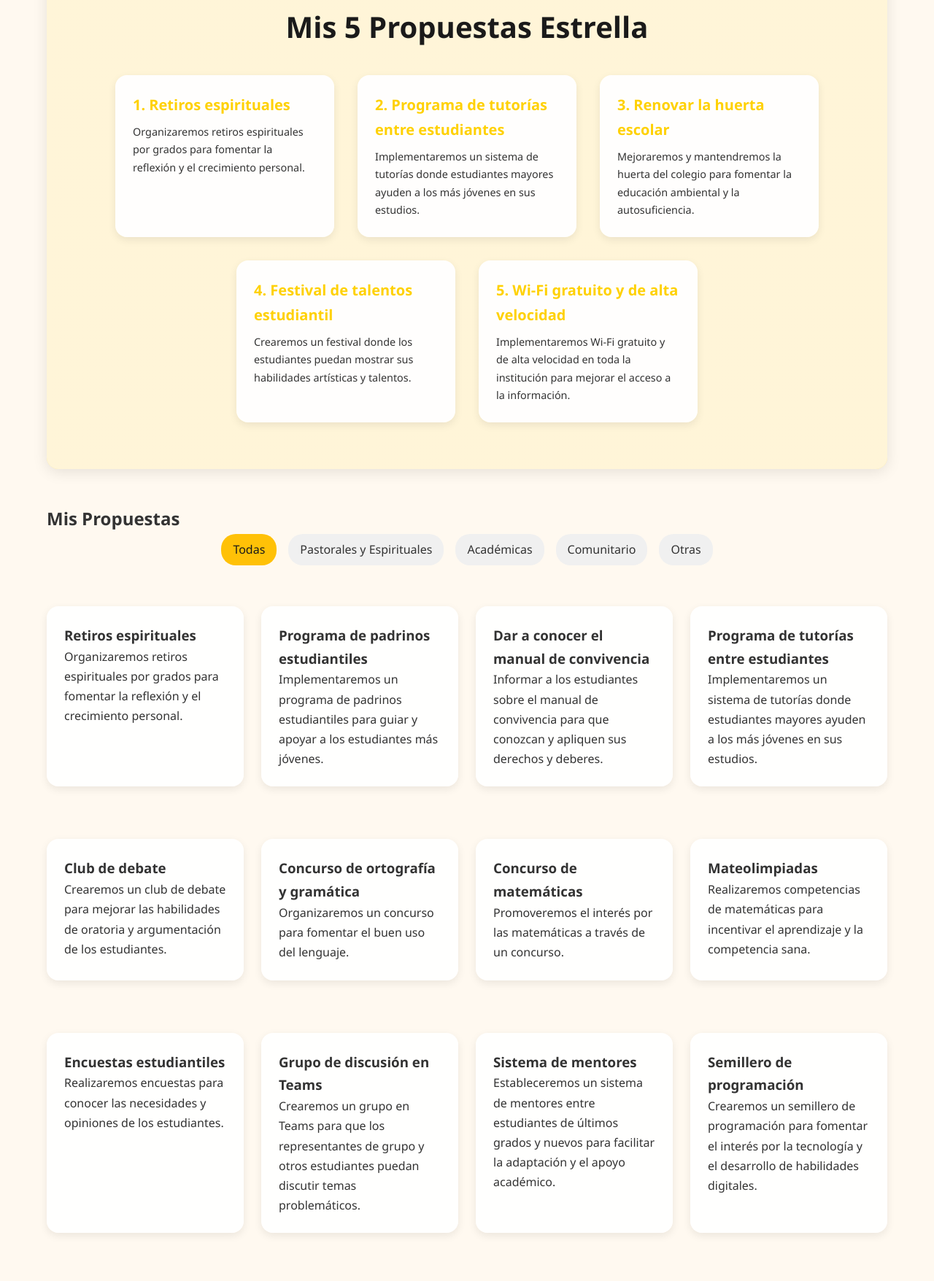
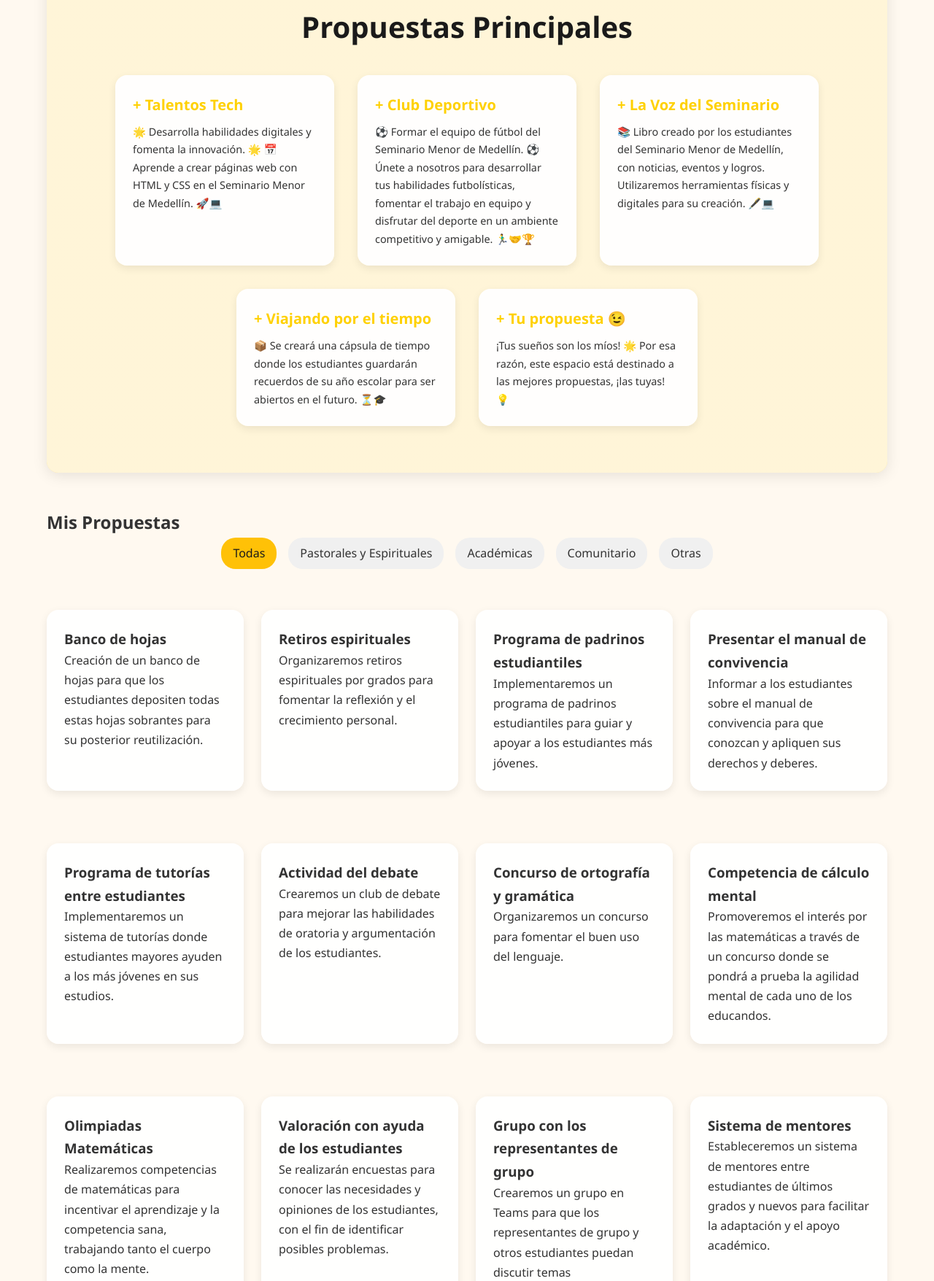
Before and after one commit to Osmolo6/JuanEstebanRuizTaborda.github.io, a plain HTML site: page index.html in a window 1280 px wide. Shown: the part 716-2472 px from the top of the page at 73% size. Drawn offline with Linux system fonts and the light colour scheme.

Commit message:
index.html

```diff
--- a/index.html
+++ b/index.html
@@ -35,27 +35,29 @@
         <div class="container">
             <!-- Sección de Propuestas Estrella -->
 <section id="propuestas-estrella" class="star-proposals">
-    <h2>Mis 5 Propuestas Estrella</h2>
+    <h2>Propuestas Principales</h2>
     <div class="star-proposals-list">
         <div class="star-proposal">
-            <h3>1. Retiros espirituales</h3>
-            <p>Organizaremos retiros espirituales por grados para fomentar la reflexión y el crecimiento personal.</p>
+            <h3>+ Talentos Tech</h3>
+            <p>🌟 Desarrolla habilidades digitales y fomenta la innovación. 🌟
+
+                📅 Aprende a crear páginas web con HTML y CSS en el Seminario Menor de Medellín. 🚀💻</p>
         </div>
         <div class="star-proposal">
-            <h3>2. Programa de tutorías entre estudiantes</h3>
-            <p>Implementaremos un sistema de tutorías donde estudiantes mayores ayuden a los más jóvenes en sus estudios.</p>
+            <h3>+ Club Deportivo</h3>
+            <p>⚽ Formar el equipo de fútbol del Seminario Menor de Medellín. ⚽ Únete a nosotros para desarrollar tus habilidades futbolísticas, fomentar el trabajo en equipo y disfrutar del deporte en un ambiente competitivo y amigable. 🏃‍♂️🤝🏆</p>
         </div>
         <div class="star-proposal">
-            <h3>3. Renovar la huerta escolar</h3>
-            <p>Mejoraremos y mantendremos la huerta del colegio para fomentar la educación ambiental y la autosuficiencia.</p>
+            <h3>+ La Voz del Seminario</h3>
+            <p>📚 Libro creado por los estudiantes del Seminario Menor de Medellín, con noticias, eventos y logros. Utilizaremos herramientas físicas y digitales para su creación. 🖋️💻</p>
         </div>
         <div class="star-proposal">
-            <h3>4. Festival de talentos estudiantil</h3>
-            <p>Crearemos un festival donde los estudiantes puedan mostrar sus habilidades artísticas y talentos.</p>
+            <h3>+ Viajando por el tiempo</h3>
+            <p>📦 Se creará una cápsula de tiempo donde los estudiantes guardarán recuerdos de su año escolar para ser abiertos en el futuro. ⏳🎓</p>
         </div>
         <div class="star-proposal">
-            <h3>5. Wi-Fi gratuito y de alta velocidad</h3>
-            <p>Implementaremos Wi-Fi gratuito y de alta velocidad en toda la institución para mejorar el acceso a la información.</p>
+            <h3>+ Tu propuesta 😉</h3>
+            <p>¡Tus sueños son los míos! 🌟 Por esa razón, este espacio está destinado a las mejores propuestas, ¡las tuyas! 💡</p>
         </div>
     </div>
 </section>
@@ -85,6 +87,11 @@
                 <div class="proposal-cards">
                     <!-- Ejemplos predeterminados -->
                     <article class="proposal-card pastorales">
+                        <h3>Banco de hojas</h3>
+                        <p>Creación de un banco de hojas para que los estudiantes depositen todas estas hojas sobrantes para su posterior reutilización.</p>
+                    </article>
+
+                    <article class="proposal-card pastorales">
                         <h3>Retiros espirituales</h3>
                         <p>Organizaremos retiros espirituales por grados para fomentar la reflexión y el crecimiento personal.</p>
                     </article>
@@ -95,7 +102,7 @@
                     </article>
 
                     <article class="proposal-card academicas">
-                        <h3>Dar a conocer el manual de convivencia</h3>
+                        <h3>Presentar el manual de convivencia</h3>
                         <p>Informar a los estudiantes sobre el manual de convivencia para que conozcan y apliquen sus derechos y deberes.</p>
                     </article>
 
@@ -105,7 +112,7 @@
                     </article>
 
                     <article class="proposal-card academicas">
-                        <h3>Club de debate</h3>
+                        <h3>Actividad del debate</h3>
                         <p>Crearemos un club de debate para mejorar las habilidades de oratoria y argumentación de los estudiantes.</p>
                     </article>
 
@@ -115,22 +122,22 @@
                     </article>
 
                     <article class="proposal-card academicas">
-                        <h3>Concurso de matemáticas</h3>
-                        <p>Promoveremos el interés por las matemáticas a través de un concurso.</p>
+                        <h3>Competencia de cálculo mental</h3>
+                        <p>Promoveremos el interés por las matemáticas a través de un concurso donde se pondrá a prueba la agilidad mental de cada uno de los educandos.</p>
                     </article>
 
                     <article class="proposal-card academicas">
-                        <h3>Mateolimpiadas</h3>
-                        <p>Realizaremos competencias de matemáticas para incentivar el aprendizaje y la competencia sana.</p>
+                        <h3>Olimpiadas Matemáticas</h3>
+                        <p>Realizaremos competencias de matemáticas para incentivar el aprendizaje y la competencia sana, trabajando tanto el cuerpo como la mente.</p>
                     </article>
 
                     <article class="proposal-card academicas">
-                        <h3>Encuestas estudiantiles</h3>
-                        <p>Realizaremos encuestas para conocer las necesidades y opiniones de los estudiantes.</p>
+                        <h3>Valoración con ayuda de los estudiantes</h3>
+                        <p>Se realizarán encuestas para conocer las necesidades y opiniones de los estudiantes, con el fin de identificar posibles problemas.</p>
                     </article>
 
                     <article class="proposal-card academicas">
-                        <h3>Grupo de discusión en Teams</h3>
+                        <h3>Grupo con los representantes de grupo</h3>
                         <p>Crearemos un grupo en Teams para que los representantes de grupo y otros estudiantes puedan discutir temas problemáticos.</p>
                     </article>
 
@@ -145,17 +152,17 @@
                     </article>
 
                     <article class="proposal-card comunitario">
-                        <h3>Renovar la huerta escolar</h3>
-                        <p>Mejoraremos y mantendremos la huerta del colegio para fomentar la educación ambiental y la autosuficiencia.</p>
+                        <h3>Renovar la huerta literaria</h3>
+                        <p>Mejoraremos y mantendremos la huerta literaria del colegio para fomentar la educación ambiental y la autosuficiencia.</p>
                     </article>
 
                     <article class="proposal-card comunitario">
                         <h3>Visitas educativas</h3>
-                        <p>Organizaremos recorridos y visitas a la feria del libro y al Congreso de la República para enriquecer el aprendizaje.</p>
+                        <p>Organizaremos recorridos y visitas, como a la feria del libro, para enriquecer el aprendizaje.</p>
                     </article>
 
                     <article class="proposal-card comunitario">
-                        <h3>Día de deportes alternativos</h3>
+                        <h3>Jornada de deportes alternativos</h3>
                         <p>Introduciremos deportes y actividades poco convencionales, como ultimate frisbee, ajedrez gigante y juegos tradicionales.</p>
                     </article>
 
@@ -175,13 +182,13 @@
                     </article>
 
                     <article class="proposal-card comunitario">
-                        <h3>Torneos deportivos</h3>
-                        <p>Organizaremos torneos de diferentes deportes para fomentar la actividad física y el trabajo en equipo.</p>
+                        <h3>Torneos de videojuegos</h3>
+                        <p>Organizaremos torneos de diferentes videojuegos para fomentar los momentos de esparcimiento y diversión.</p>
                     </article>
 
                     <article class="proposal-card comunitario">
-                        <h3>Wi-Fi gratuito y de alta velocidad</h3>
-                        <p>Implementaremos Wi-Fi gratuito y de alta velocidad en toda la institución para mejorar el acceso a la información.</p>
+                        <h3>Wi-Fi gratuito</h3>
+                        <p>Implementaremos Wi-Fi gratuito en algunas de las áreas comunes de la institución para mejorar el acceso a la red.</p>
                     </article>
 
                     <article class="proposal-card comunitario">
@@ -196,16 +203,38 @@
 
                     <article class="proposal-card comunitario">
                         <h3>Libro colaborativo</h3>
-                        <p>Crearemos un libro colaborativo donde los estudiantes puedan contribuir con sus escritos y experiencias.</p>
+                        <p>Crearemos un libro colaborativo donde los estudiantes puedan contribuir desde sus escritos y experiencias.</p>
                     </article>
+
+                    <article class="proposal-card comunitario">
+                        <h3>Listado de musica</h3>
+                        <p>Crearemos una lista en la emisora para que los estudiantes puedan solicitar sus canciones preferidas.</p>
+                    </article>
+
+                    <article class="proposal-card comunitario">
+                        <h3>Apertura de la biblioteca</h3>
+                        <p>Se designará a un estudiante para el rol de mantener el espacio de la biblioteca abierto durante los descansos.</p>
+                    </article>
+
+                    <article class="proposal-card comunitario">
+                        <h3>Cápsula de tiempo</h3>
+                        <p>Creación de una cápsula de tiempo donde los estudiantes podrán guardar objetos, cartas y recuerdos significativos para ser abiertos en el futuro.</p>
+                    </article>
+
+                    <article class="proposal-card comunitario">
+                        <h3>Mural de dibujos</h3>
+                        <p>Destinar un lugar en la institución donde los artistas de la institución puedan mostrar su arte.</p>
+                    </article>
+
+                    Mural de dibujos
                 </div>
             </section>
 
             <section id="sobre-mi" class="about">
                 <h2>Sobre Mí</h2>
                 <div class="bio-content">
-                    <p>Mi nombre es Juan Esteban Ruiz Taborda, tengo 17 años y soy estudiante de esta institución desde el grado sexto. Durante estos años, he tenido la oportunidad de crecer académica y personalmente, conociendo de cerca las necesidades, inquietudes y sueños de mis compañeros.</p>
-                    <p>Me considero una persona responsable, comprometida y con un fuerte sentido de justicia. Siempre he creído en la importancia de escuchar a los demás, trabajar en equipo y buscar soluciones que beneficien a toda la comunidad estudiantil.</p>
+                    <p>Mi nombre es Juan Esteban Ruiz Taborda, tengo 17 años y soy estudiante del Seminario Menor desde el grado sexto. Durante estos años, he tenido la oportunidad de crecer académica y personalmente, conociendo de cerca las necesidades, inquietudes y sueños de mis compañeros.</p>
+                    <p>Me considero una persona responsable, comprometida y con un fuerte sentido de pertenencia por la institución. Siempre he creído en la importancia de escuchar a los demás, trabajar en equipo y buscar soluciones que beneficien a toda la comunidad estudiantil.</p>
                     <p>Mi experiencia en esta institución me ha permitido entender los desafíos que enfrentamos día a día, y estoy convencido de que, con esfuerzo y dedicación, podemos construir un entorno más inclusivo, respetuoso y lleno de oportunidades para todos.</p>
                 </div>
             </section>
```
